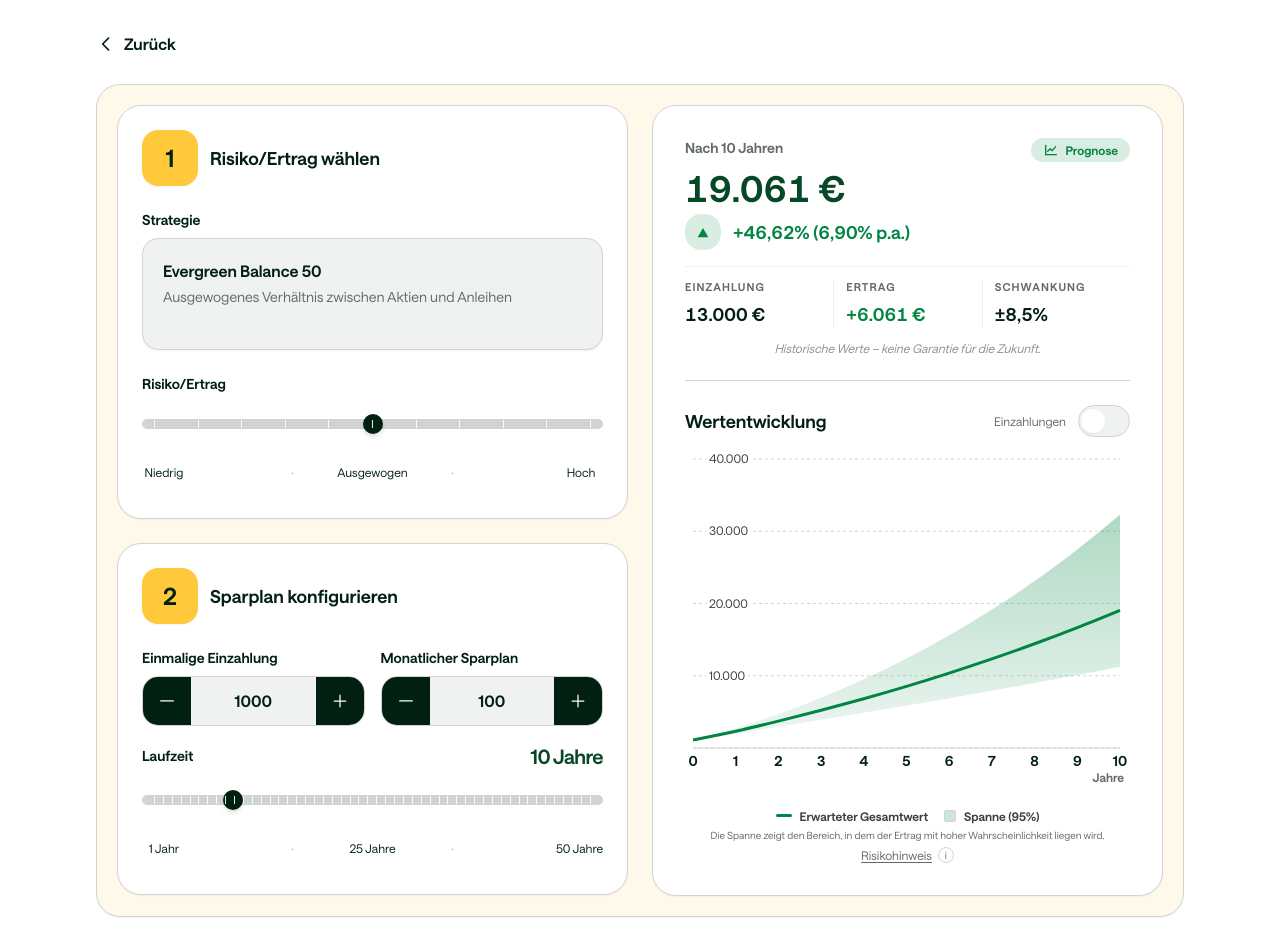
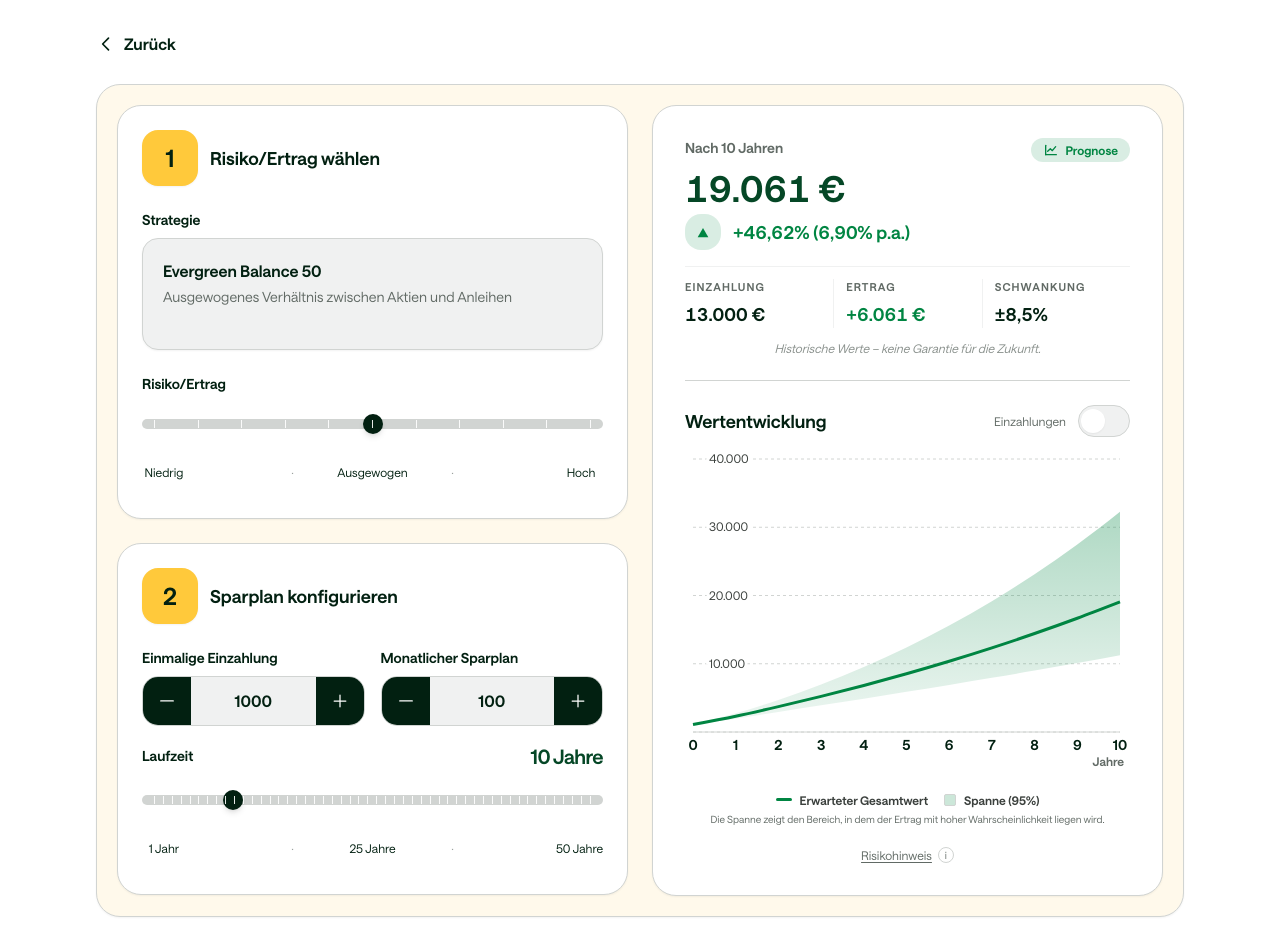
Before and after one commit to ivenkurz/kindersparplan, a Next.js app: page /SparplanRechner in a window 1280 px wide. Shown: the top 952 px of the page. Built offline with nearby package versions, Linux system fonts and the light colour scheme.

Commit message:
Fix: Risikohinweis-Link klickbar (pt-4 Brücke, kein Hover-Gap)

```diff
--- a/components/ValueChart.tsx
+++ b/components/ValueChart.tsx
@@ -153,13 +153,13 @@ function RiskHinweis() {
 
   return (
     <div
-      className="relative inline-flex"
+      className="relative inline-flex pt-4"
       onMouseEnter={() => setOpen(true)}
       onMouseLeave={() => setOpen(false)}
     >
       {trigger}
       {open && (
-        <div className="absolute z-50 bottom-full mb-2 left-1/2 -translate-x-1/2 w-[360px] max-w-[85vw] bg-ds-neutral-0 border border-ds-neutral-20 rounded-ds-16 shadow-sm p-3">
+        <div className="absolute z-50 bottom-full left-1/2 -translate-x-1/2 w-[360px] max-w-[85vw] bg-ds-neutral-0 border border-ds-neutral-20 rounded-ds-16 shadow-sm p-3">
           {content}
         </div>
       )}
```
